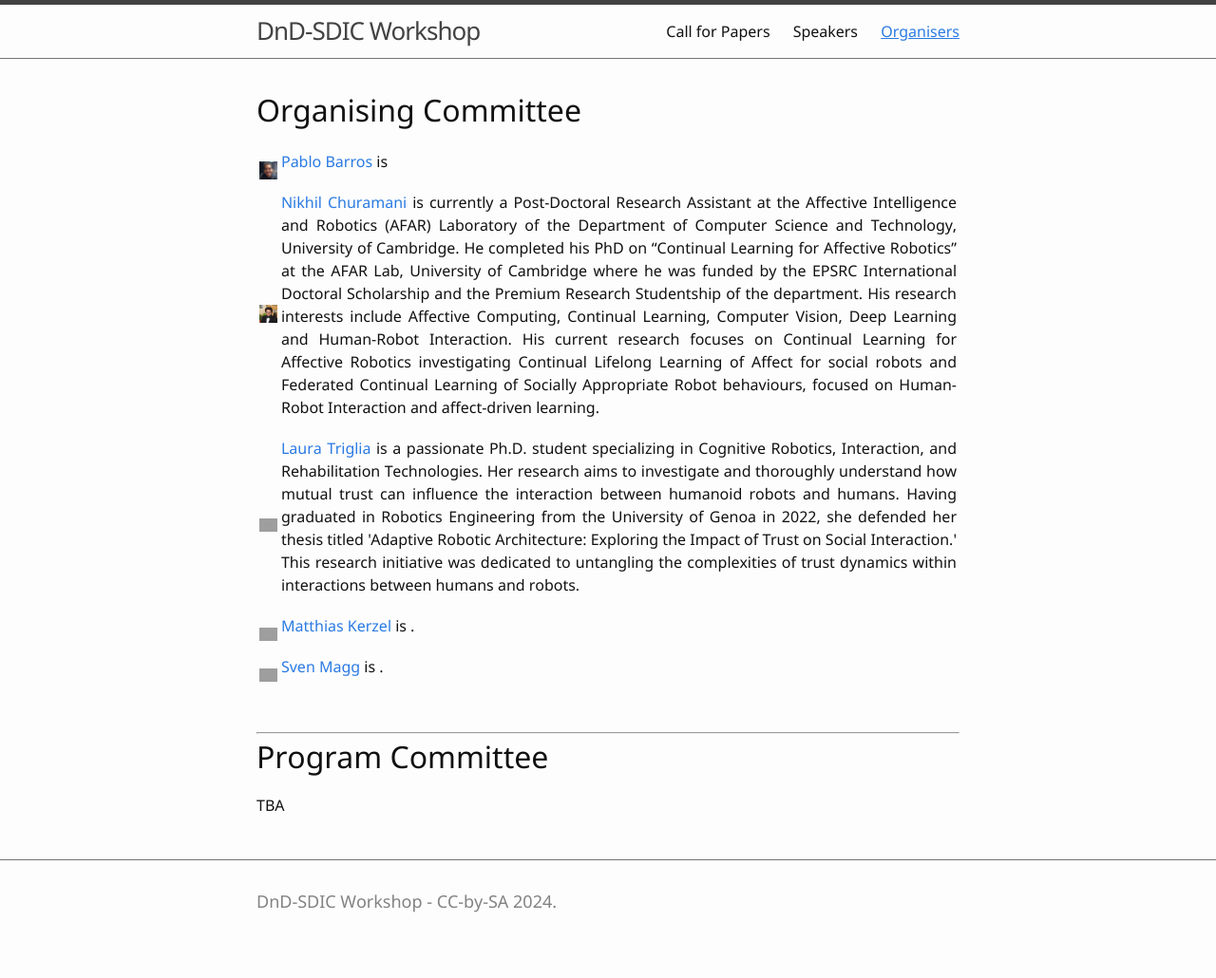
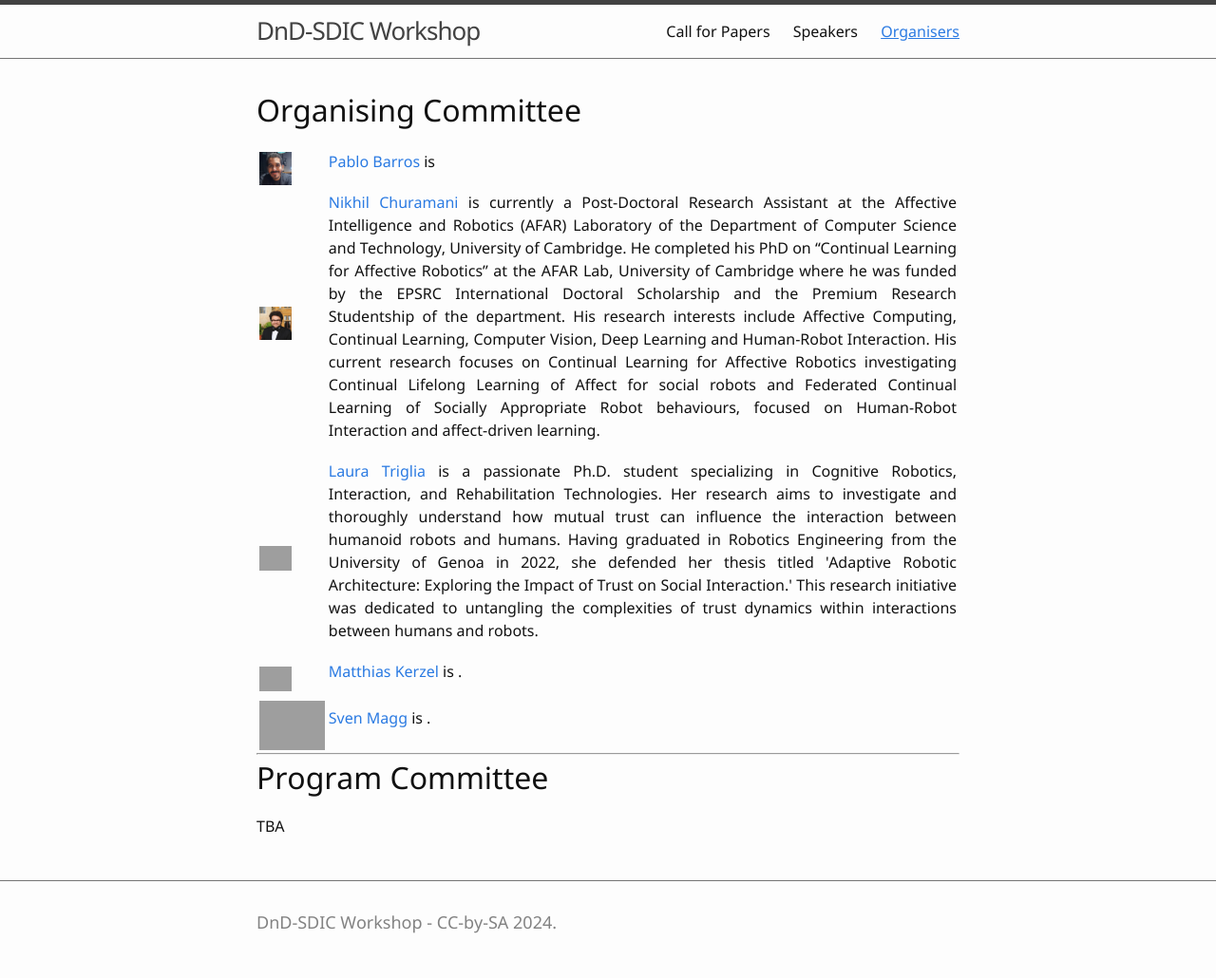
Before and after one commit to DnD-SIDC/dnd-sidc.github.io, a Jekyll site: the page built from 4-organisers.md, in a window 1280 px wide. Shown: the whole page at 95% size. Built offline with Jekyll 4.4.1, drawn with Linux system fonts in a browser that asks for light colours; before the commit the page ends 1008 px from its top, so only the background shows below that; grey boxes are pictures that could not be loaded.

Commit message:
template

```diff
--- a/4-organisers.md
+++ b/4-organisers.md
@@ -5,33 +5,32 @@ nav: true
 
 # Organising Committee
 
-<!-- {% include figure_left.html img="pablo.jpg" alt="Pablo" width="24%" %} -->
 <table>
   <tr>
-    <td><img src="/images/pablo.jpg" width="200px"/></td>
+    <td><img src="/images/pablo.jpg" width="50%;" /></td>
     <td><p><a href="#/">Pablo Barros</a> is</p></td>
   </tr>
   <tr>
-    <td><img src="/images/nikhil.jpg" width="200px"/></td>
+    <td><img src="/images/nikhil.jpg" width="50%;" /></td>
     <td><p><a href="https://www.cl.cam.ac.uk/~nc528/">Nikhil Churamani</a> is currently a Post-Doctoral Research Assistant at the Affective Intelligence and Robotics (AFAR) Laboratory of the Department of Computer Science and Technology, University of Cambridge. He completed his PhD on “Continual Learning for Affective Robotics” at the AFAR Lab, University of Cambridge where he was funded by the EPSRC International Doctoral Scholarship and the Premium Research Studentship of the department. His research interests include Affective Computing, Continual Learning, Computer Vision, Deep Learning and Human-Robot Interaction. His current research focuses on Continual Learning for Affective Robotics investigating Continual Lifelong Learning of Affect for social robots and Federated Continual Learning of Socially Appropriate Robot behaviours, focused on Human-Robot Interaction and affect-driven learning.</p></td>
   </tr>
 
   <tr>
-    <td><img src="/images/laura.jpg" width="200px"/></td>
+    <td><img src="/images/laura.jpg" width="50%;" /></td>
     <td><p><a href="#/">Laura Triglia</a> is a passionate Ph.D. student specializing in Cognitive Robotics, Interaction, and Rehabilitation Technologies. Her research aims to investigate and thoroughly understand how mutual trust can influence the interaction between humanoid robots and humans. Having graduated in Robotics Engineering from the University of Genoa in 2022, she defended her thesis titled 'Adaptive Robotic Architecture: Exploring the Impact of Trust on Social Interaction.' This research initiative was dedicated to untangling the complexities of trust dynamics within interactions between humans and robots.</p></td>
   </tr>
 
   <tr>
-    <td><img src="/images/matthias.jpg" width="200px"/></td>
+    <td><img src="/images/matthias.jpg" width="50%;" /></td>
     <td><p><a href="#/">Matthias Kerzel</a> is .</p></td>
   </tr>
 
   <tr>
-    <td><img src="/images/sven.jpg" width="200px"/></td>
+    <td><img src="/images/sven.jpg"/></td>
     <td><p><a href="#/">Sven Magg</a> is .</p></td>
   </tr>
 </table>
-<br/>
+
 
 
 
```
Also changed, not shown: 2-cfp.md (+3 -2 lines), 3-speakers.md (+4 -4 lines).
